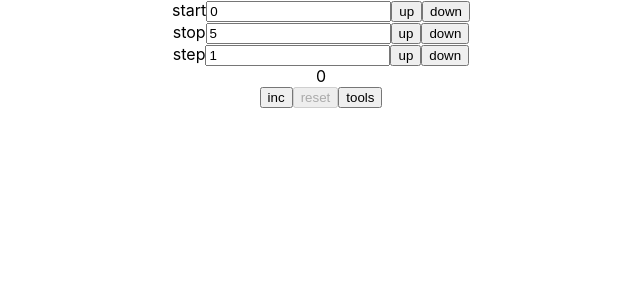
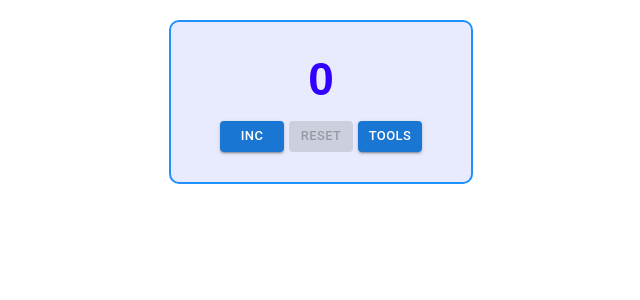
Before and after one commit to shevchenkooleg/counter, a React (Create React App) app: page / in a window 1280 px wide. Shown: the top 300 px of the page, without its empty margins (319-959 px from the left). Built offline with nearby package versions, Linux system fonts and the light colour scheme.

Commit message:
toolsBar condition rendering implemented

```diff
--- a/package.json
+++ b/package.json
@@ -3,6 +3,11 @@
   "version": "0.1.0",
   "private": true,
   "dependencies": {
+    "@emotion/react": "^11.8.2",
+    "@emotion/styled": "^11.8.1",
+    "@mui/icons-material": "^5.5.0",
+    "@mui/material": "^5.5.0",
+    "@mui/styled-engine-sc": "^5.4.2",
     "@testing-library/jest-dom": "^5.14.1",
     "@testing-library/react": "^12.0.0",
     "@testing-library/user-event": "^13.2.1",
@@ -13,6 +18,7 @@
     "react": "^17.0.2",
     "react-dom": "^17.0.2",
     "react-scripts": "5.0.0",
+    "styled-components": "^5.3.3",
     "typescript": "^4.4.2",
     "web-vitals": "^2.1.0"
   },
--- a/src/App.css
+++ b/src/App.css
@@ -1,3 +1,17 @@
 .App {
-  text-align: center;
+    display: grid;
+    transition-duration: 0.5s;
+    grid-template-rows: 1fr 1fr 1fr;
+    text-align: center;
+    height: 120px;
+    border: 2px solid dodgerblue;
+    width: 300px;
+    margin: 20px auto;
+    padding: 20px 0 20px 0;
+    border-radius: 10px;
+    background-color: rgba(150, 165, 246, 0.22);
 }
+
+.AppToolsEnabled{
+    height: 200px;
+}
--- a/src/App.tsx
+++ b/src/App.tsx
@@ -1,3 +1,4 @@
+import Button from '@mui/material/Button/Button';
 import React, {useState} from 'react';
 import './App.css';
 import ButtonsBar from './components/ButtonsBar/ButtonsBar';
@@ -10,7 +11,8 @@ function App() {
   let [stopValue, setStopValue] = useState(5)
   let [stepValue, setStepValue] = useState(1)
   let [counter, setCounter] = useState(startValue)
-  let [toolsRender, setToolsRender] = useState(true)
+  let [toolsRender, setToolsRender] = useState(false)
+  let [display, setDisplay] = useState(false)
 
   const values = {startValue, stopValue, stepValue}
 
@@ -36,18 +38,22 @@ function App() {
   }
   const toolsBarRenderHandler = () => {
     setToolsRender(!toolsRender)
+    setTimeout(()=>setDisplay(!display),450)
   }
 
 
   return (
-    <div className="App">
-      {toolsRender && <ToolsBar values={values} changeValueCallback={changeValueCallback}/>}
+    <div className={!toolsRender ? "App" : 'App AppToolsEnabled'}>
+
       <Screen counter={counter}/>
       <ButtonsBar counterChangeCallback={counterChangeCallback}
                   buttonsBlockCallback={buttonsBlockCallback}
                   toolsBarRenderHandler={toolsBarRenderHandler}/>
+      {toolsRender && display && <ToolsBar values={values} changeValueCallback={changeValueCallback}/>}
     </div>
   );
 }
 
+
+
 export default App;
--- /dev/null
+++ b/src/components/ButtonsBar/ButtonsBar.module.css
@@ -0,0 +1,4 @@
+.Bar {
+    position: relative;
+
+}
--- a/src/components/ButtonsBar/ButtonsBar.tsx
+++ b/src/components/ButtonsBar/ButtonsBar.tsx
@@ -1,4 +1,6 @@
+import MuiButton from '@mui/material/Button'
 import React from 'react'
+import s from './ButtonsBar.module.css'
 import Button from './Button/Button'
 
 type ButtonsBarPropsType = {
@@ -16,10 +18,31 @@ const ButtonsBar: React.FC<ButtonsBarPropsType> = (
     }
 
     return (
-        <div>
-            <Button title={'inc'} callBack={counterChangeCallback} disabled={disabledHandler('inc')}/>
-            <Button title={'reset'} callBack={counterChangeCallback} disabled={disabledHandler('reset')}/>
-            <Button title={'tools'} callBack={toolsBarRenderHandler}/>
+        <div className={s.Bar}>
+            <MuiButton
+                variant="contained"
+                size={'small'}
+                color={'primary'}
+                disabled={disabledHandler('inc')}
+                onClick={()=>counterChangeCallback('inc')}
+            >inc</MuiButton>
+            <MuiButton
+                variant="contained"
+                size={'small'}
+                sx={{margin:'5px'}}
+                color={'primary'}
+                disabled={disabledHandler('reset')}
+                onClick={()=>counterChangeCallback('reset')}
+            >reset</MuiButton>
+            <MuiButton
+                variant="contained"
+                size={'small'}
+                color={'primary'}
+                onClick={()=>toolsBarRenderHandler()}
+            >tools</MuiButton>
+            {/*<Button title={'inc'} callBack={counterChangeCallback} disabled={disabledHandler('inc')}/>*/}
+            {/*<Button title={'reset'} callBack={counterChangeCallback} disabled={disabledHandler('reset')}/>*/}
+            {/*<Button title={'tools'} callBack={toolsBarRenderHandler}/>*/}
         </div>
 
     )
--- /dev/null
+++ b/src/components/Screen/Screen.module.css
@@ -0,0 +1,7 @@
+.screen {
+    margin: 10px;
+    font-size: 46px;
+    font-family: sans-serif;
+    font-weight: bold;
+    color: #3100ff;
+}
--- a/src/components/Screen/Screen.tsx
+++ b/src/components/Screen/Screen.tsx
@@ -1,4 +1,5 @@
 import React from 'react'
+import s from './Screen.module.css'
 
 type ScreenPropsType = {
     counter: number
@@ -8,7 +9,7 @@ const Screen: React.FC<ScreenPropsType> = (
     {counter}
 ) => {
     return (
-        <div>{counter}</div>
+        <div className={s.screen}>{counter}</div>
     )
 }
 
--- /dev/null
+++ b/src/components/ToolsBar/ToolItem/ToolItem.module.css
@@ -0,0 +1,3 @@
+.toolInput {
+    margin: 0 0 0 6px
+}
--- a/src/components/ToolsBar/ToolItem/ToolItem.tsx
+++ b/src/components/ToolsBar/ToolItem/ToolItem.tsx
@@ -1,5 +1,10 @@
 import React from 'react';
 import Button from "../../ButtonsBar/Button/Button";
+import ArrowCircleUpIcon from '@mui/icons-material/ArrowCircleUp';
+import ArrowCircleDownIcon from '@mui/icons-material/ArrowCircleDown';
+import IconButton from '@mui/material/IconButton';
+import s from './ToolItem.module.css'
+
 
 type ToolItemPropsType = {
     type: string
@@ -17,10 +22,22 @@ const ToolItem: React.FC<ToolItemPropsType> = ({type, value,changeValueHandler,c
     return (
         <div>
             {type}
-            <input value={value} onChange={
+            <input className={s.toolInput} value={value} onChange={
                 (e)=> changeValueCallback(type, Number(e.currentTarget.value))}/>
-            <Button title={'up'} callBack={(title) => buttonCallbackHandler(type, title)}/>
-            <Button title={'down'} callBack={(title) => buttonCallbackHandler(type, title)}/>
+            {/*<Button title={'up'} callBack={(title) => buttonCallbackHandler(type, title)}/>*/}
+            {/*<Button title={'down'} callBack={(title) => buttonCallbackHandler(type, title)}/>*/}
+            <IconButton
+                aria-label="up"
+                sx={{padding: '1px 0px 1px 5px'}}
+                onClick={(title) => buttonCallbackHandler(type, 'up')}>
+                <ArrowCircleUpIcon/>
+            </IconButton>
+            <IconButton
+                aria-label="down"
+                sx={{padding: '0 0 0 0'}}
+                onClick={(title) => buttonCallbackHandler(type, 'down')}>
+                <ArrowCircleDownIcon/>
+            </IconButton>
         </div>
     );
 };
```
Also changed, not shown: 1 other file (tests, documents, lock files or other folders).
